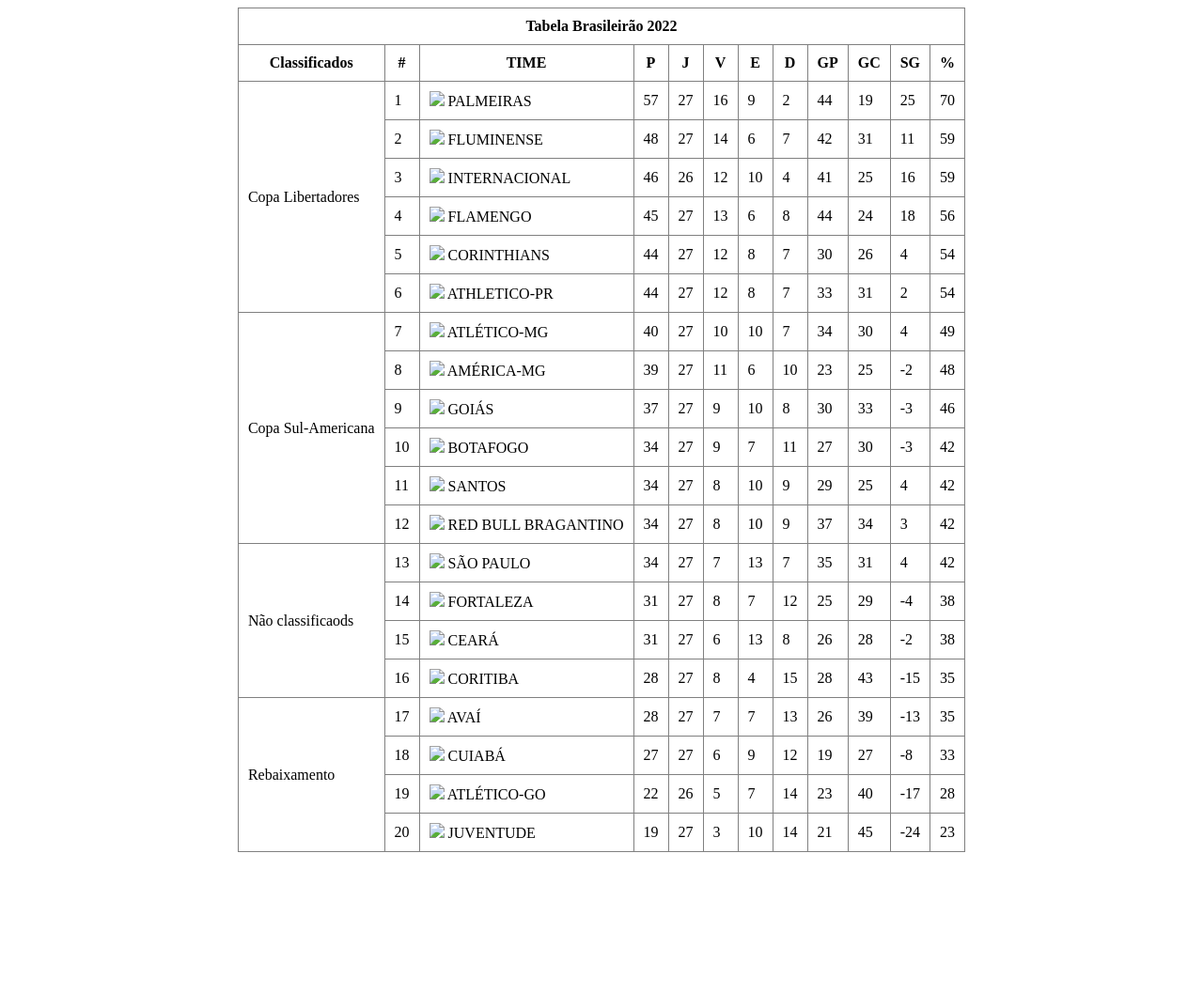
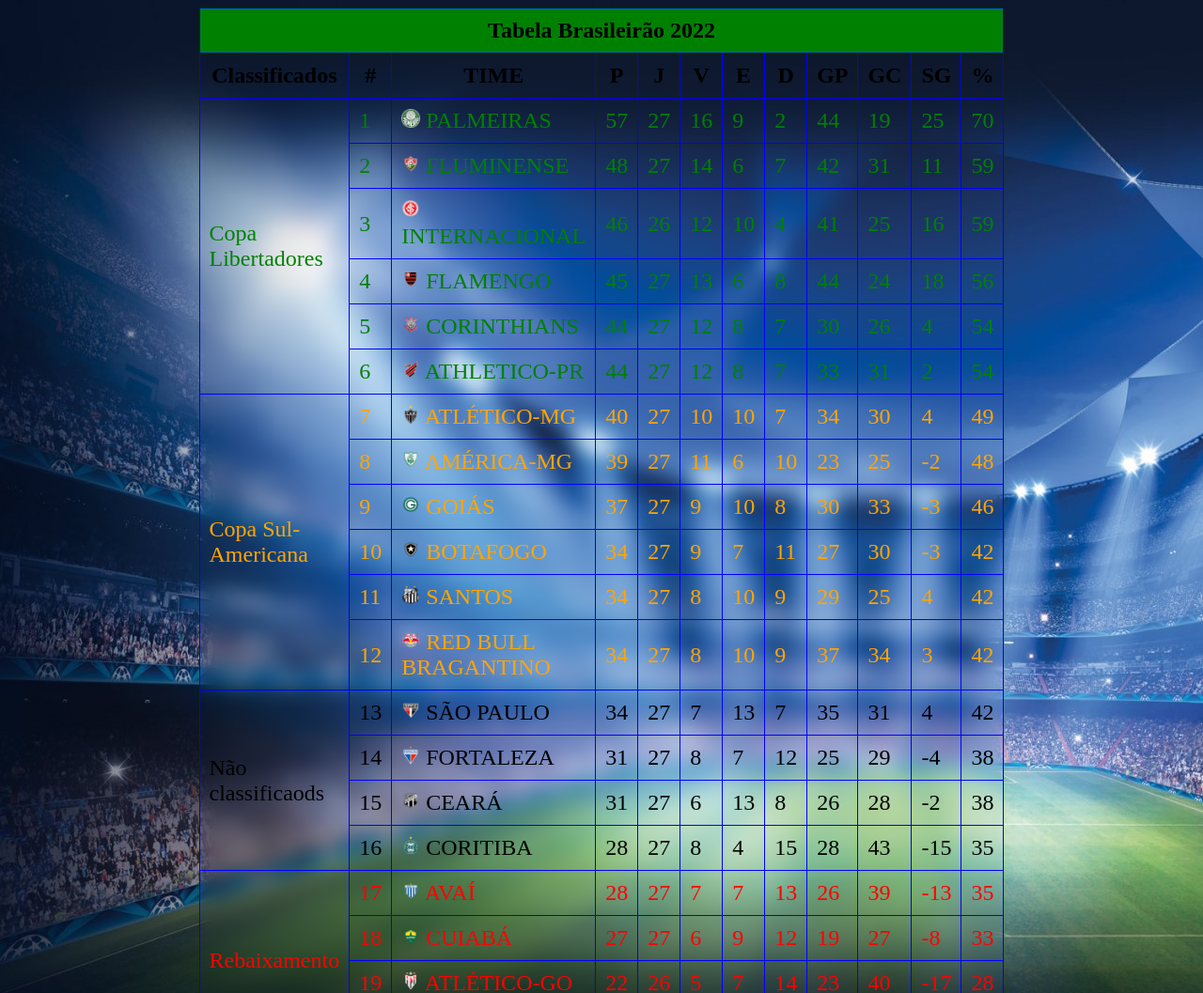
Before and after one commit to EverM8/estudo-html-css, a plain HTML site: page tabelaBrasileirao.html in a window 1280 px wide. Shown: the top 1057 px of the page at 94% size. Before the commit the page ends 933 px from the top, so only its background shows below. Drawn offline with Linux system fonts and the light colour scheme; the site is published under a folder, as on GitHub Pages, so addresses that start at the root find nothing.

Commit message:
Caminhos corrigidos

```diff
--- a/css/Exercicio_montagem_formulario.css
+++ b/css/Exercicio_montagem_formulario.css
@@ -45,7 +45,7 @@
 
 body{
     margin: 0;
-    background-color: rgb(10, 143, 143);
+    background-color: rgb(66, 240, 240);
 }
 
 
--- a/css/blogCard.css
+++ b/css/blogCard.css
@@ -13,9 +13,9 @@
 }
 
 body{
+    background-image:url("../img/galaxy.jpg");
     margin: 0;
     font-family: 'Lato', Arial, sans-serif;
-    background-image: url(/img/galaxy.jpg);
     background-repeat: no-repeat;
     background-size: cover;
     background-position: center;
--- a/css/tabelaBrasileirao.css
+++ b/css/tabelaBrasileirao.css
@@ -1,8 +1,8 @@
+
 body{
-    background-image: url(/img/campofutebol.jpeg);
-    background-color: transparent;
+    background-image: url(../img/campofutebol.jpeg);
+}
 
-}
 .titulo{
     background-color: green;
 }
--- a/tabelaBrasileirao.html
+++ b/tabelaBrasileirao.html
@@ -6,7 +6,7 @@
     <meta http-equiv="X-UA-Compatible" content="IE=edge">
     <meta name="viewport" content="width=device-width, initial-scale=1.0">
     <title>Tabela Brasileirão 2022</title>
-    <link rel="stylesheet" href="/css/tabelaBrasileirao.css">
+    <link rel="stylesheet" href="css/tabelaBrasileirao.css">
 </head>
 <body>
     <table align="center" border="1" cellpadding="10" style="border-collapse:collapse;">
@@ -30,7 +30,7 @@
     <tr class="libertadores">
         <td  rowspan="6">Copa Libertadores</td>
         <td >1</td>
-        <td > <img src="/img/palmeiras.webp" width="20"> PALMEIRAS</td>
+        <td > <img src="img/palmeiras.webp" width="20"> PALMEIRAS</td>
         <td>57</td>
         <td>27</td>
         <td>16</td>
@@ -43,7 +43,7 @@
     </tr>
     <tr class="libertadores">
         <td>2</td>
-        <td> <img src="/img/fluminense.webp" width="20"> FLUMINENSE</td>
+        <td> <img src="img/fluminense.webp" width="20"> FLUMINENSE</td>
         <td>48</td>
         <td>27</td>
         <td>14</td>
@@ -56,7 +56,7 @@
     </tr>
     <tr class="libertadores">
         <td >3</td>
-        <td> <img src="/img/internacional.webp" width="20"> INTERNACIONAL</td>
+        <td> <img src="img/internacional.webp" width="20"> INTERNACIONAL</td>
         <td>46</td>
         <td>26</td>
         <td>12</td>
@@ -69,7 +69,7 @@
     </tr>
     <tr class="libertadores">
         <td >4</td>
-        <td > <img src="/img/flamengo.webp" width="20"> FLAMENGO</td>
+        <td > <img src="img/flamengo.webp" width="20"> FLAMENGO</td>
         <td>45</td>
         <td>27</td>
         <td>13</td>
@@ -82,7 +82,7 @@
     </tr>
     <tr class="libertadores">
         <td >5</td>
-        <td > <img src="/img/corinthians.webp" width="20"> 	CORINTHIANS</td>
+        <td > <img src="img/corinthians.webp" width="20"> 	CORINTHIANS</td>
         <td>44</td>
         <td>27</td>
         <td>12</td>
@@ -95,7 +95,7 @@
     </tr>
     <tr class="libertadores">
         <td >6</td>
-        <td > <img src="/img/athletico-pr.webp" width="20">  ATHLETICO-PR</td>
+        <td > <img src="img/athletico-pr.webp" width="20">  ATHLETICO-PR</td>
         <td>44</td>
         <td>27</td>
         <td>12</td>
@@ -109,7 +109,7 @@
     <tr class="sulAmericana">
         <td  rowspan="6">Copa Sul-Americana</td>
         <td >7</td>
-        <td > <img src="/img/atletico-mg.webp" width="20">  ATLÉTICO-MG</td>
+        <td > <img src="img/atletico-mg.webp" width="20">  ATLÉTICO-MG</td>
         <td>40</td>
         <td>27</td>
         <td>10</td>
@@ -122,7 +122,7 @@
     </tr>
     <tr class="sulAmericana">
         <td >8</td>
-        <td > <img src="/img/america-mg.webp" width="20"> AMÉRICA-MG</td>
+        <td > <img src="img/america-mg.webp" width="20"> AMÉRICA-MG</td>
         <td>39</td>
         <td>27</td>
         <td>11</td>
@@ -135,7 +135,7 @@
     </tr>
     <tr class="sulAmericana">
         <td >9</td>
-        <td > <img src="/img/goias.webp" width="20"> GOIÁS</td>
+        <td > <img src="img/goias.webp" width="20"> GOIÁS</td>
         <td>37</td>
         <td>27</td>
         <td>9</td>
@@ -148,7 +148,7 @@
     </tr>
     <tr class="sulAmericana">
         <td >10</td>
-        <td > <img src="/img/botafogo.webp" width="20"> BOTAFOGO</td>
+        <td > <img src="img/botafogo.webp" width="20"> BOTAFOGO</td>
         <td>34</td>
         <td>27</td>
         <td>9</td>
@@ -161,7 +161,7 @@
     </tr>
     <tr class="sulAmericana">
         <td >11</td>
-        <td > <img src="/img/santos.webp" width="20"> 	SANTOS</td>
+        <td > <img src="img/santos.webp" width="20"> 	SANTOS</td>
         <td>34</td>
         <td>27</td>
         <td>8</td>
@@ -174,7 +174,7 @@
     </tr>
     <tr class="sulAmericana">
         <td >12</td>
-        <td > <img src="/img/bragantino.webp" width="20"> 	RED BULL BRAGANTINO</td>
+        <td > <img src="img/bragantino.webp" width="20"> 	RED BULL BRAGANTINO</td>
         <td>34</td>
         <td>27</td>
         <td>8</td>
@@ -188,7 +188,7 @@
     <tr>
         <td rowspan="4">Não classificaods</td>
         <td>13</td>
-        <td> <img src="/img/sao-paulo.webp" width="20"> SÃO PAULO</td>
+        <td> <img src="img/sao-paulo.webp" width="20"> SÃO PAULO</td>
             <td>34</td>
             <td>27</td>
             <td>7</td>
@@ -201,7 +201,7 @@
         </tr>
         <tr>
         <td>14</td>
-        <td> <img src="/img/fortaleza.webp" width="20"> FORTALEZA</td>
+        <td> <img src="img/fortaleza.webp" width="20"> FORTALEZA</td>
             <td>31</td>
             <td>27</td>
             <td>8</td>
@@ -214,7 +214,7 @@
         </tr>
         <tr>
         <td>15</td>
-        <td> <img src="/img/ceara.webp" width="20"> CEARÁ</td>
+        <td> <img src="img/ceara.webp" width="20"> CEARÁ</td>
             <td>31</td>
             <td>27</td>
             <td>6</td>
@@ -227,7 +227,7 @@
         </tr>
         <tr>
             <td>16</td>
-            <td> <img src="/img/coritiba.webp" width="20"> CORITIBA</td>
+            <td> <img src="img/coritiba.webp" width="20"> CORITIBA</td>
             <td>28</td>
             <td>27</td>
             <td>8</td>
@@ -241,7 +241,7 @@
         <tr class="rebaixados">
              <td class="rebaixados" rowspan="4">Rebaixamento</td>
             <td >17</td>
-            <td > <img src="/img/avai.webp" width="20"> AVAÍ</td>
+            <td > <img src="img/avai.webp" width="20"> AVAÍ</td>
             <td>28</td>
             <td>27</td>
             <td>7</td>
@@ -254,7 +254,7 @@
         </tr>
         <tr class="rebaixados">
             <td >18</td>
-            <td > <img src="/img/cuiaba.webp" width="20"> CUIABÁ</td>
+            <td > <img src="img/cuiaba.webp" width="20"> CUIABÁ</td>
             <td>27</td>
             <td>27</td>
             <td>6</td>
@@ -267,7 +267,7 @@
         </tr>
         <tr class="rebaixados">
             <td>19</td>
-            <td > <img src="/img/atletico-go.webp" width="20"> ATLÉTICO-GO</td>
+            <td > <img src="img/atletico-go.webp" width="20"> ATLÉTICO-GO</td>
             <td>22</td>
             <td>26</td>
             <td>5</td>
@@ -280,7 +280,7 @@
          </tr>
           <tr class="rebaixados">
             <td>20</td>
-            <td > <img src="/img/juventude.webp" width="20"> JUVENTUDE</td>
+            <td > <img src="img/juventude.webp" width="20"> JUVENTUDE</td>
             <td>19</td>
             <td>27</td>
             <td>3</td>
```
Also changed, not shown: Exercicio_montagem_formulario.html (+1 -1 lines), exercicio_blogCard.html (+3 -3 lines).
